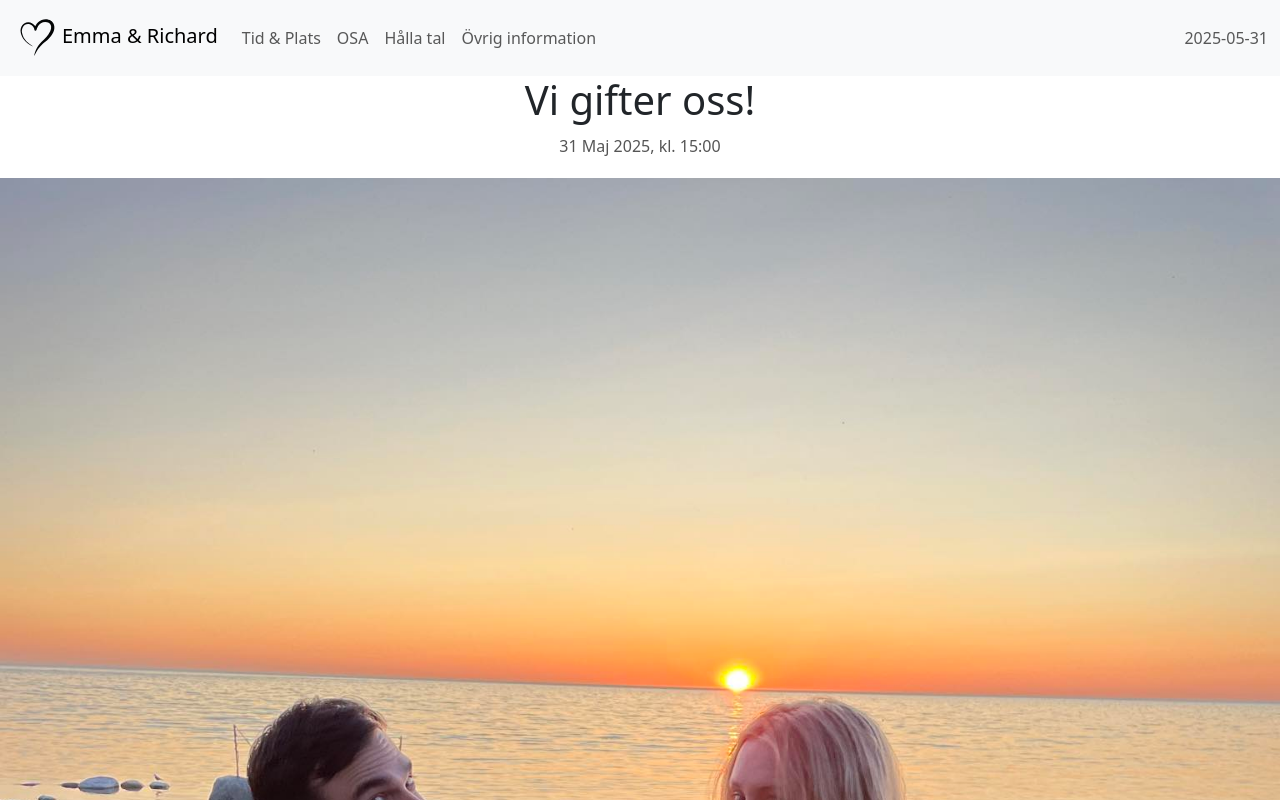
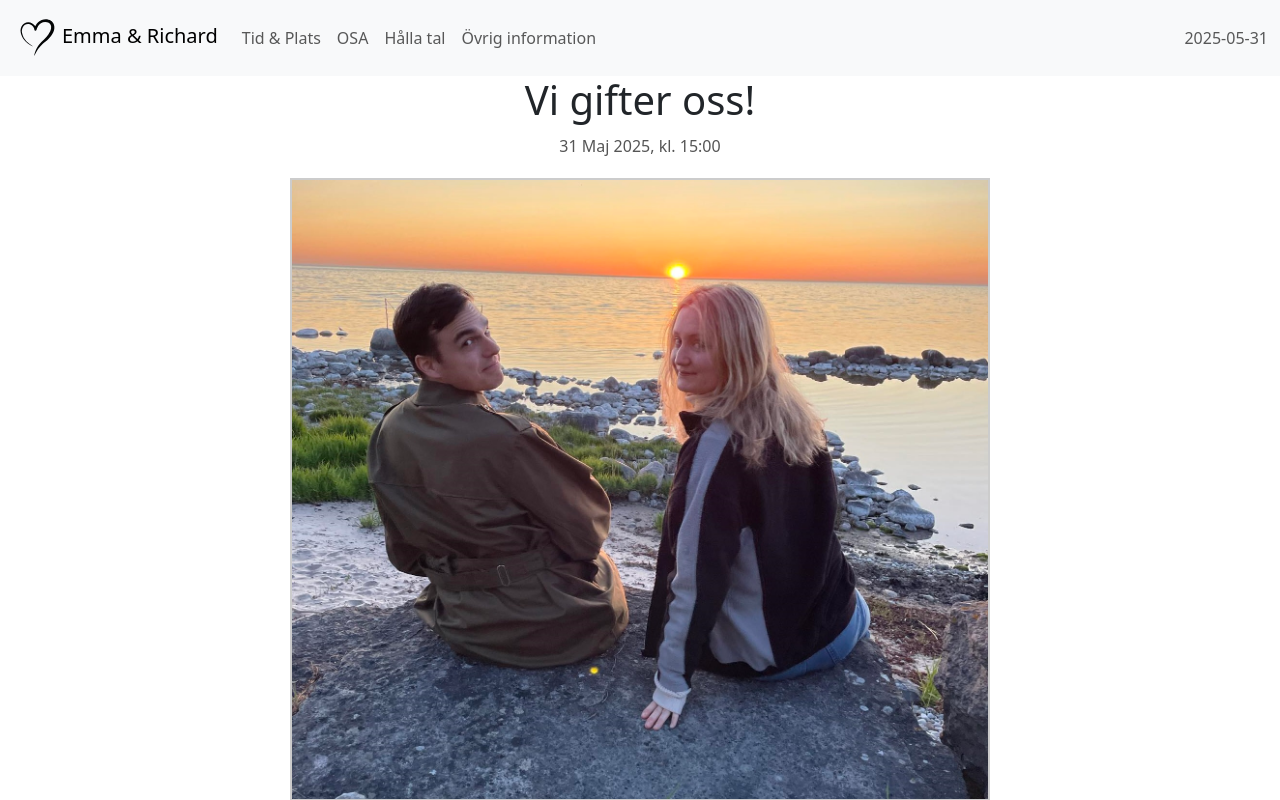
Before and after one commit to richarduggelberg/wedding, a React (Vite) app: page / in a window 1280 px wide. Shown: the top 800 px of the page. Built offline with nearby package versions, Linux system fonts and the light colour scheme.

Commit message:
fix home page image size

```diff
--- a/src/components/HomePage.tsx
+++ b/src/components/HomePage.tsx
@@ -1,4 +1,4 @@
-import AsdImage from "../../public/asd.jpeg"; // Adjust the path as needed
+import SunsetImage from "../../public/sunset.jpg"; // Adjust the path as needed
 
 const HomePage = () => {
   return (
@@ -10,20 +10,29 @@ const HomePage = () => {
           alignItems: "center",
         }}
       >
-        <h1 style={{ marginBottom: "10px" }}>Vi gifter oss!</h1>{" "}
-        {/* Banner text */}
+        <h1 style={{ marginBottom: "10px" }}>Vi gifter oss!</h1>
         <p style={{ fontSize: "16px", marginBottom: "20px", color: "#555" }}>
-          {" "}
-          {/* Smaller text for date and time */}
           31 Maj 2025, kl. 15:00
         </p>
-        <img
-          src={AsdImage}
-          alt="Asd"
-          style={{ width: "100%", height: "auto", maxWidth: "100%" }} // Ensures the image fits within the container while maintaining aspect ratio
-        />
+        <div
+          style={{
+            width: "100%",
+            maxWidth: "700px", // Set max-width for wider screens
+            border: "2px solid #ccc", // Add a nice border
+            overflow: "hidden", // Ensure the border-radius applies to the image
+          }}
+        >
+          <img
+            src={SunsetImage}
+            alt="Sunset"
+            style={{
+              width: "100%",
+              height: "auto",
+              display: "block",
+            }} // Image should fill the container while maintaining aspect ratio
+          />
+        </div>
       </div>
-      <div style={{ display: "flex", justifyContent: "center" }}>asd</div>
     </>
   );
 };
```
Also changed, not shown: public/asd.jpeg (deleted), public/sunset.jpg (added).
